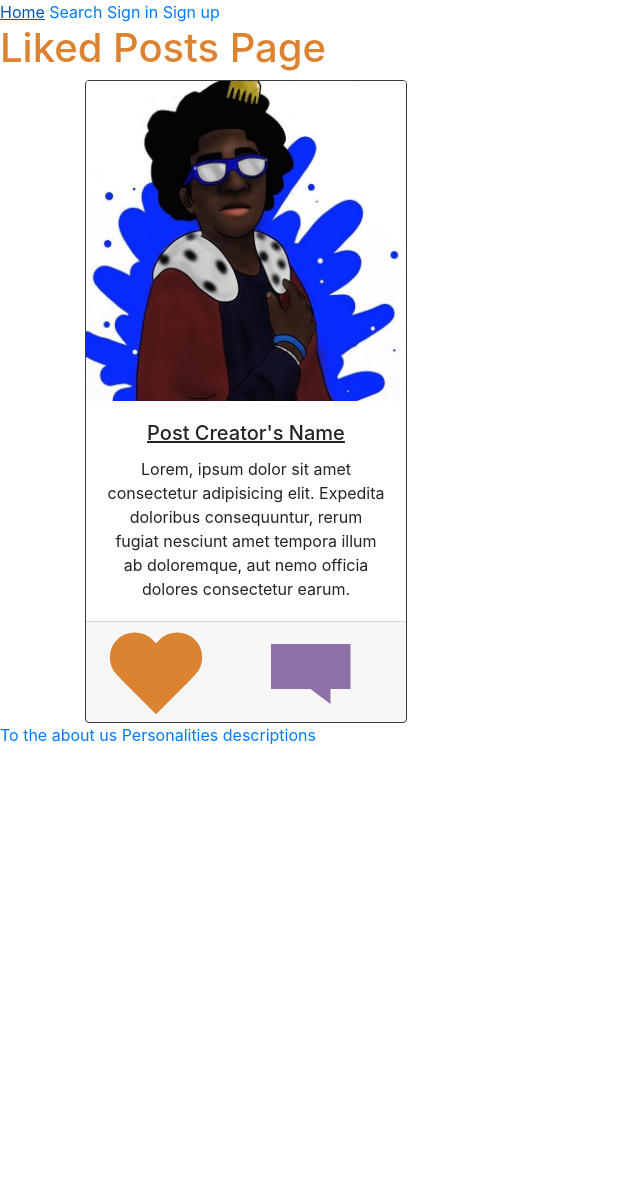
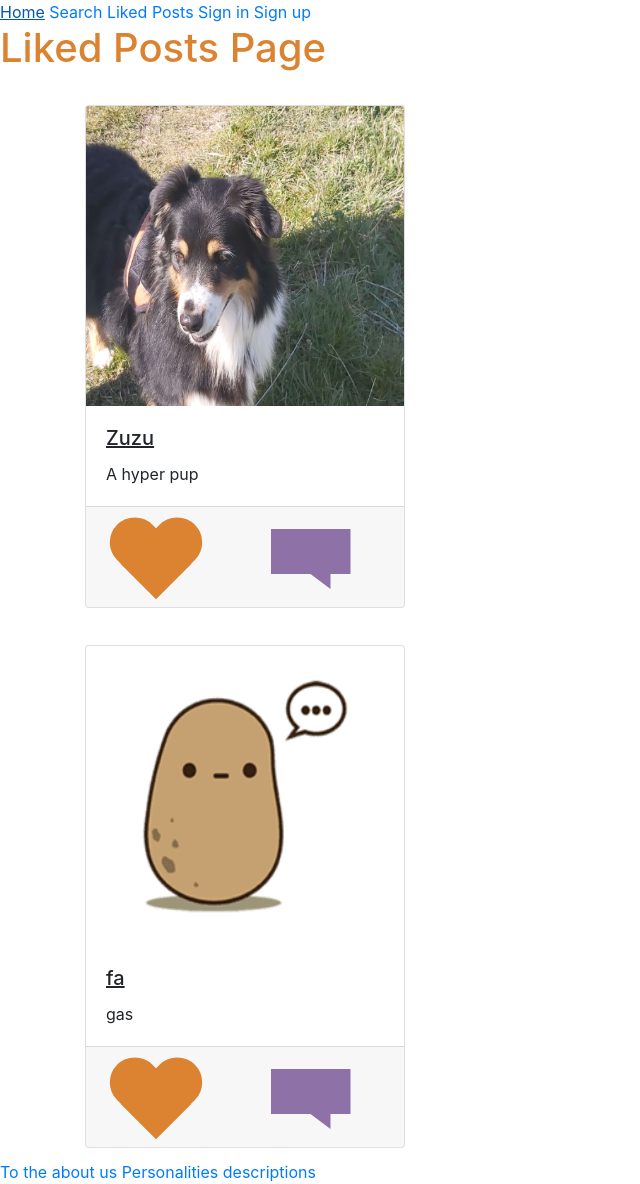
Before and after one commit to BettyBooGyl/ForeverHome, a Django app: page /liked_posts in a window 1280 px wide. Shown: the whole page, without its empty margins (0-640 px from the left). Before the commit the page ends 745 px from the top, so only its background shows below. Run offline with Django 4.2, Linux system fonts and the light colour scheme; data comes from the database, SQL or seed files in the repository; both versions use the stored data as it was after the commit.

Commit message:
Finalized Liked Pet Posts
These features are done except for a few linking set ups.

```diff
--- a/ForeverHome/pet_post_app/static/css/styles.css
+++ b/ForeverHome/pet_post_app/static/css/styles.css
@@ -1,10 +1,21 @@
 .card {
+  align-self: center;
+  max-width: 340px;
   transition: border-color 1s, box-shadow 0.5s;
+  margin-top: 25px;
+  /* margin-right: 200px; */
+  margin-bottom: 75px;
+  /* margin-left: 200px; */
 }
 
 .card:hover {
   border-color: rgba(219, 131, 48, 1);
   box-shadow: 0px 0px 10px 2px rgba(219, 131, 48, 0.8);
+}
+
+.card-img-top {
+  max-width: 340px;
+  height: auto;
 }
 
 #heart {
@@ -35,7 +46,8 @@
 }
 
 .card-img-top {
-  height: 320px;
+  min-height: 300px;
+  max-height: 340px;
 }
 
 #message-icon {
@@ -58,3 +70,11 @@
 a {
   display: inline-block;
 }
+
+p {
+  max-height: 100px;
+  max-width: 340px;
+  white-space: nowrap;
+  overflow: hidden;
+  text-overflow: ellipsis;
+}
--- a/ForeverHome/pet_post_app/templates/pet_post_app/liked_pet_post.html
+++ b/ForeverHome/pet_post_app/templates/pet_post_app/liked_pet_post.html
@@ -11,30 +11,26 @@
   </head>
   <body>
     <h1>Liked Posts Page</h1>
-
-    {% comment %} Need to make the card for each post that the account liked
-    {%endcomment %}
-    <div class="container">
-      <div class="card-deck" style="width: 22rem">
-        <div class="card border-dark">
+    {%if liked_posts%} {%for post in liked_posts %}
+    <div class="container container-fluid">
+      <div class="card-columns">
+        <div class="card" style="width: 20rem">
           <img
-            src="{%static 'css/images/KingPhilipPFP.jpeg'%}"
+            src="{{post.picture_of_dog}}"
             class="card-img-top"
-            alt="Cool avatar"
+            alt="A picture of {{post.name}}."
           />
           <div class="card-body">
-            <h5 class="card-title text-center"><u>Post Creator's Name</u></h5>
-            <p class="card-text text-center">
-              Lorem, ipsum dolor sit amet consectetur adipisicing elit. Expedita
-              doloribus consequuntur, rerum fugiat nesciunt amet tempora illum
-              ab doloremque, aut nemo officia dolores consectetur earum.
-            </p>
+            <h5 class="card-title"><u>{{post.name}}</u></h5>
+            <div>
+              <p class="card-text">{{post.description}}</p>
+            </div>
           </div>
           <div class="card-footer">
-            <a href="https://www.youtube.com/watch?v=TiC8pig6PGE">
+            <a href="#">
               <div id="heart"></div>
             </a>
-            <a href="https://www.youtube.com/watch?v=rdUu6E7MrCE">
+            <a href="#">
               <div id="message-icon"></div>
             </a>
           </div>
@@ -42,8 +38,8 @@
       </div>
     </div>
 
-    {% endblock content %}
-
-    <div></div>
+    {%endfor%} {%else%}
+    <p>You have no liked posts!</p>
+    {%endif%} {% endblock content %}
   </body>
 </html>
--- a/ForeverHome/pet_post_app/views.py
+++ b/ForeverHome/pet_post_app/views.py
@@ -1,10 +1,20 @@
 from django.shortcuts import render
+from pet_post_app.models import Post
+
 
 def search(request):
     return render(request, 'pet_post_app/browsing_page.html')
+
+
 def create_new_post_page(request):
     return render(request, 'pet_post_app/create_new_post.html')
+
+
 def detail_pet_post(request):
     return render(request, 'pet_post_app/detail_pet_post.html')
+
+
 def liked_pet_post(request):
-    return render(request, 'pet_post_app/liked_pet_post.html')
+    post_list = Post.objects.order_by('id')
+    post_dict = {'liked_posts': post_list}
+    return render(request, 'pet_post_app/liked_pet_post.html', context=post_dict)
--- a/ForeverHome/templates/base_page.html
+++ b/ForeverHome/templates/base_page.html
@@ -2,34 +2,38 @@
 {% load static %}
 <html lang="en">
   <head>
-    <meta charset="UTF-8">
-    <meta http-equiv="X-UA-Compatible" content="IE=edge">
-    <meta name="viewport" content="width=device-width, initial-scale=1.0">
+    <meta charset="UTF-8" />
+    <meta http-equiv="X-UA-Compatible" content="IE=edge" />
+    <meta name="viewport" content="width=device-width, initial-scale=1.0" />
     {% block css %} {% endblock %}
     <link rel="stylesheet" href="{% static 'profile_app/css/styles.css'%}" />
-    <link rel="stylesheet" href="https://cdn.jsdelivr.net/npm/bootstrap@4.3.1/dist/css/bootstrap.min.css" integrity="sha384-ggOyR0iXCbMQv3Xipma34MD+dH/1fQ784/j6cY/iJTQUOhcWr7x9JvoRxT2MZw1T" crossorigin="anonymous">
+    <link
+      rel="stylesheet"
+      href="https://cdn.jsdelivr.net/npm/bootstrap@4.3.1/dist/css/bootstrap.min.css"
+      integrity="sha384-ggOyR0iXCbMQv3Xipma34MD+dH/1fQ784/j6cY/iJTQUOhcWr7x9JvoRxT2MZw1T"
+      crossorigin="anonymous"
+    />
     <title>{% block title %} {% endblock %}</title>
   </head>
   <body>
     <nav>
       <a href="{% url 'index' %}">Home</a>
       <a href="{% url 'search' %}">Search</a>
+      <a href="{% url 'liked_posts' %}">Liked Posts</a>
       {% if request.user.is_authenticated %}
-        <a href="{% url 'userprofile' %}" width="40"><img src = '{{request.user.profile_picture.url}}' width="72" height="72"></a>
+      <a href="{% url 'userprofile' %}" width="40"
+        ><img src="{{request.user.profile_picture.url}}" width="72" height="72"
+      /></a>
       <a href="{% url 'sign_out' %}">Sign out</a>
       {% else %}
       <a href="{% url 'sign_in' %}">Sign in</a>
       <a href="{% url 'sign_up' %}">Sign up</a>
       {% endif %}
     </nav>
-    <div class="main">
-        {% block content %}
-
-        {% endblock content %}
-    </div>
+    <div class="main">{% block content %} {% endblock content %}</div>
     <footer>
       <a href="{% url 'about_us' %}"> To the about us </a>
-        <a href ="{% url 'personalities' %}"> Personalities descriptions </a>
+      <a href="{% url 'personalities' %}"> Personalities descriptions </a>
     </footer>
   </body>
 </html>
```
Also changed, not shown: ForeverHome/db.sqlite3, ForeverHome/static/profile_app/profile_pictures/4/profile_picture_UOy1XKZ.png (added). Lines whose indentation alone changed are shown as unchanged.
